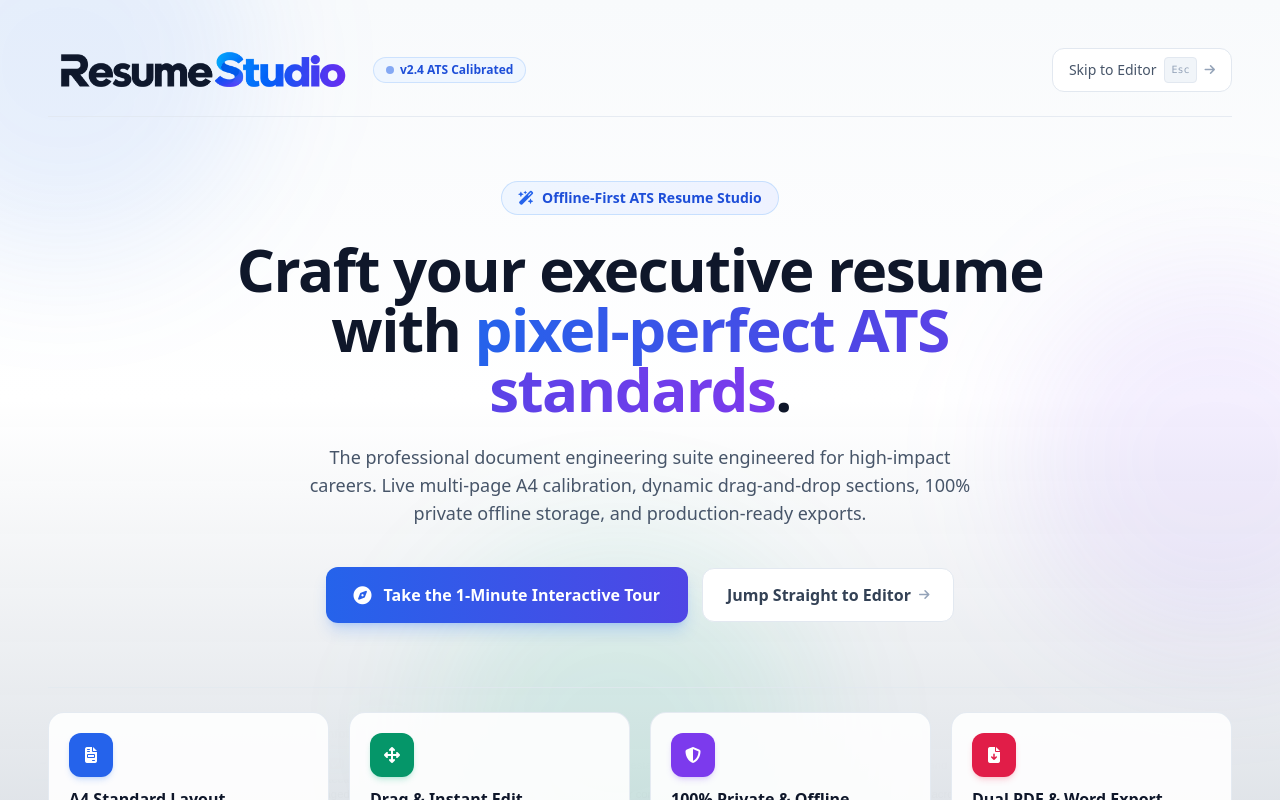
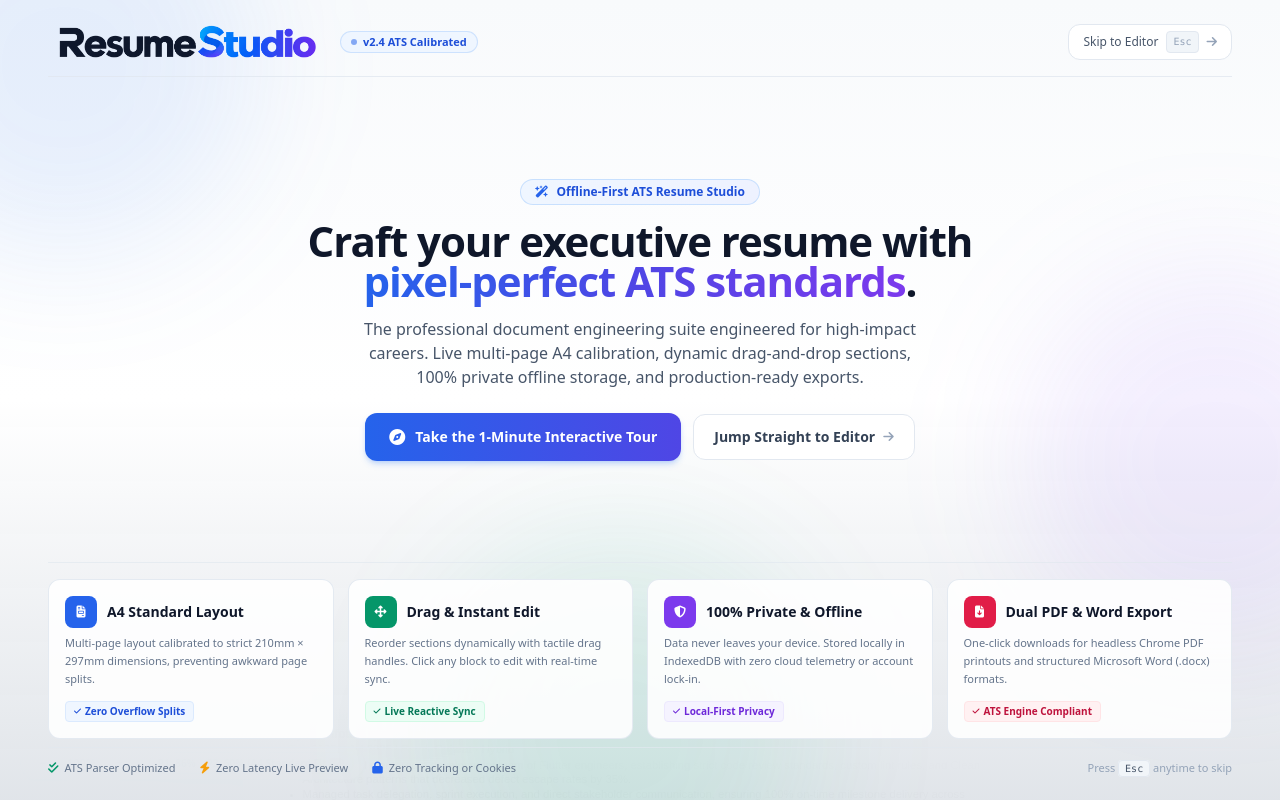
Before and after one commit to bhx20/Resume-Studio, a website: page src/client/index.html in a window 1280 px wide. Drawn offline with nearby package versions, Linux system fonts and the light colour scheme; no server answers.

Commit message:
fix(welcome): calibrate vertical layout and card heights to prevent bottom cut-off

```diff
--- a/src/client/index.html
+++ b/src/client/index.html
@@ -894,29 +894,29 @@
 
   <!-- Welcome Screen for First-Time Users (Full Screen Studio Experience) -->
   <div id="welcome-modal" class="fixed inset-0 bg-slate-950/70 backdrop-blur-2xl z-[80] overflow-y-auto flex flex-col justify-between hidden transition-opacity duration-300" role="dialog" aria-modal="true" aria-labelledby="welcome-modal-title">
-    <div id="welcome-modal-box" class="w-full min-h-screen flex flex-col justify-between bg-gradient-to-b from-slate-50 via-white to-slate-100/90 transform transition-all duration-300 scale-95 opacity-0 relative overflow-hidden">
+    <div id="welcome-modal-box" class="w-full min-h-screen flex flex-col justify-between bg-gradient-to-b from-slate-50 via-white to-slate-100/90 transform transition-all duration-300 scale-95 opacity-0 relative">
 
       <!-- Ambient Decorative Gradients -->
       <div class="absolute -top-32 -left-32 w-96 h-96 bg-blue-500/10 rounded-full blur-3xl pointer-events-none"></div>
       <div class="absolute top-1/3 -right-32 w-96 h-96 bg-violet-500/10 rounded-full blur-3xl pointer-events-none"></div>
       <div class="absolute -bottom-32 left-1/3 w-96 h-96 bg-emerald-500/10 rounded-full blur-3xl pointer-events-none"></div>
 
-      <!-- Centered Content Wrapper -->
-      <div class="max-w-7xl w-full mx-auto flex-1 flex flex-col justify-between p-6 sm:p-8 md:p-10 lg:p-12 z-10">
+      <!-- Centered Content Wrapper: Calibrated to fit 100% within viewport -->
+      <div class="max-w-7xl w-full mx-auto flex-1 flex flex-col justify-between px-5 py-4 sm:px-8 sm:py-5 lg:px-12 lg:py-6 z-10">
 
         <!-- Top Navigation / Header Bar -->
-        <header class="flex items-center justify-between pb-6 border-b border-slate-200/80 gap-4">
+        <header class="flex items-center justify-between pb-3 sm:pb-4 border-b border-slate-200/80 gap-4 shrink-0">
           <!-- System Logo + ATS Version Badge -->
-          <div class="flex items-center gap-3.5">
-            <img src="assets/logo.png" alt="Resume Studio" class="h-9 sm:h-10 w-auto object-contain drop-shadow-xs" />
-            <span class="hidden sm:inline-flex items-center gap-1.5 px-3 py-1 rounded-full text-xs font-semibold bg-blue-50 text-blue-700 border border-blue-200/70 shadow-2xs">
-              <span class="w-2 h-2 rounded-full bg-blue-600 animate-pulse"></span>
+          <div class="flex items-center gap-3">
+            <img src="assets/logo.png" alt="Resume Studio" class="h-8 sm:h-9 w-auto object-contain drop-shadow-xs" />
+            <span class="hidden sm:inline-flex items-center gap-1.5 px-2.5 py-0.5 rounded-full text-[11px] font-semibold bg-blue-50 text-blue-700 border border-blue-200/70 shadow-2xs">
+              <span class="w-1.5 h-1.5 rounded-full bg-blue-600 animate-pulse"></span>
               v2.4 ATS Calibrated
             </span>
           </div>
 
           <!-- Skip / Close Button -->
-          <button id="welcome-modal-close" type="button" class="group inline-flex items-center gap-2 px-4 py-2 rounded-xl text-xs sm:text-sm font-medium text-slate-600 hover:text-slate-900 bg-white hover:bg-slate-50 border border-slate-200 hover:border-slate-300 transition shadow-xs cursor-pointer" title="Skip to editor (Esc)" aria-label="Close welcome screen">
+          <button id="welcome-modal-close" type="button" class="group inline-flex items-center gap-2 px-3.5 py-1.5 rounded-xl text-xs font-medium text-slate-600 hover:text-slate-900 bg-white hover:bg-slate-50 border border-slate-200 hover:border-slate-300 transition shadow-2xs cursor-pointer" title="Skip to editor (Esc)" aria-label="Close welcome screen">
             <span>Skip to Editor</span>
             <kbd class="hidden md:inline-block px-1.5 py-0.5 text-[10px] font-mono font-medium text-slate-400 bg-slate-100 border border-slate-200 rounded group-hover:bg-white group-hover:text-slate-600">Esc</kbd>
             <i class="fa-solid fa-arrow-right text-xs text-slate-400 group-hover:text-slate-700 group-hover:translate-x-0.5 transition-transform"></i>
@@ -924,108 +924,116 @@
         </header>
 
         <!-- Hero Section -->
-        <main class="py-8 sm:py-12 md:py-16 text-center max-w-4xl mx-auto space-y-6">
+        <main class="py-3 sm:py-5 md:py-6 text-center max-w-3xl mx-auto space-y-3 sm:space-y-4 my-auto shrink-0">
 
           <!-- Category Pill -->
-          <div class="inline-flex items-center gap-2 px-4 py-1.5 rounded-full bg-gradient-to-r from-blue-50 to-indigo-50 border border-blue-200/80 text-blue-700 text-xs sm:text-sm font-semibold shadow-xs">
+          <div class="inline-flex items-center gap-2 px-3.5 py-1 rounded-full bg-gradient-to-r from-blue-50 to-indigo-50 border border-blue-200/80 text-blue-700 text-xs font-semibold shadow-2xs">
             <i class="fa-solid fa-wand-magic-sparkles text-blue-600"></i>
             <span>Offline-First ATS Resume Studio</span>
           </div>
 
           <!-- Main Title -->
-          <h1 id="welcome-modal-title" class="text-3xl sm:text-4xl md:text-5xl lg:text-6xl font-black text-slate-900 tracking-tight leading-[1.12]">
+          <h1 id="welcome-modal-title" class="text-2xl sm:text-3xl md:text-4xl lg:text-[42px] font-black text-slate-900 tracking-tight leading-[1.14]">
             Craft your executive resume with <span class="bg-gradient-to-r from-blue-600 via-indigo-600 to-violet-600 bg-clip-text text-transparent">pixel-perfect ATS standards</span>.
           </h1>
 
           <!-- Subtitle -->
-          <p class="text-sm sm:text-base md:text-lg text-slate-600 max-w-2xl mx-auto leading-relaxed">
+          <p class="text-xs sm:text-sm md:text-base text-slate-600 max-w-xl mx-auto leading-relaxed">
             The professional document engineering suite engineered for high-impact careers. Live multi-page A4 calibration, dynamic drag-and-drop sections, 100% private offline storage, and production-ready exports.
           </p>
 
           <!-- Primary & Secondary Action Dock -->
-          <div class="flex flex-col sm:flex-row items-center justify-center gap-3.5 pt-2 sm:pt-4">
-            <button id="welcome-btn-tour" type="button" class="w-full sm:w-auto px-7 py-3.5 rounded-xl bg-gradient-to-r from-blue-600 to-indigo-600 hover:from-blue-700 hover:to-indigo-700 text-white text-sm sm:text-base font-bold shadow-lg shadow-blue-500/25 hover:shadow-xl hover:shadow-blue-500/35 hover:-translate-y-0.5 transition-all flex items-center justify-center gap-3 cursor-pointer">
-              <i class="fa-solid fa-compass text-lg"></i>
+          <div class="flex flex-col sm:flex-row items-center justify-center gap-3 pt-1 sm:pt-2">
+            <button id="welcome-btn-tour" type="button" class="w-full sm:w-auto px-6 py-2.5 sm:py-3 rounded-xl bg-gradient-to-r from-blue-600 to-indigo-600 hover:from-blue-700 hover:to-indigo-700 text-white text-xs sm:text-sm font-bold shadow-md shadow-blue-500/25 hover:shadow-lg hover:shadow-blue-500/35 hover:-translate-y-0.5 transition-all flex items-center justify-center gap-2.5 cursor-pointer">
+              <i class="fa-solid fa-compass text-base"></i>
               <span>Take the 1-Minute Interactive Tour</span>
             </button>
-            <button id="welcome-btn-skip" type="button" class="w-full sm:w-auto px-6 py-3.5 rounded-xl text-slate-700 hover:text-slate-900 bg-white hover:bg-slate-50 border border-slate-200 hover:border-slate-300 text-sm sm:text-base font-semibold transition shadow-xs flex items-center justify-center gap-2 cursor-pointer">
+            <button id="welcome-btn-skip" type="button" class="w-full sm:w-auto px-5 py-2.5 sm:py-3 rounded-xl text-slate-700 hover:text-slate-900 bg-white hover:bg-slate-50 border border-slate-200 hover:border-slate-300 text-xs sm:text-sm font-semibold transition shadow-2xs flex items-center justify-center gap-2 cursor-pointer">
               <span>Jump Straight to Editor</span>
               <i class="fa-solid fa-arrow-right text-xs text-slate-400"></i>
             </button>
           </div>
         </main>
 
-        <!-- 4-Column Feature Pillars Grid -->
-        <section class="grid grid-cols-1 sm:grid-cols-2 lg:grid-cols-4 gap-4 lg:gap-5 pt-6 border-t border-slate-200/70" aria-label="Key features">
+        <!-- 4-Column Feature Pillars Grid (Compact & Balanced) -->
+        <section class="grid grid-cols-1 sm:grid-cols-2 lg:grid-cols-4 gap-3 lg:gap-3.5 pt-3 sm:pt-4 border-t border-slate-200/70 shrink-0" aria-label="Key features">
 
           <!-- Pillar 1 -->
-          <div class="p-5 rounded-2xl bg-white/90 border border-slate-200/90 shadow-xs hover:border-blue-300 hover:shadow-md transition-all flex flex-col justify-between group">
-            <div class="space-y-2.5">
-              <div class="w-11 h-11 rounded-xl bg-blue-600 text-white flex items-center justify-center shadow-md shadow-blue-500/20 text-base group-hover:scale-105 transition-transform">
-                <i class="fa-solid fa-file-invoice"></i>
+          <div class="p-3.5 sm:p-4 rounded-xl bg-white/90 border border-slate-200/90 shadow-2xs hover:border-blue-300 hover:shadow-sm transition-all flex flex-col justify-between group">
+            <div class="space-y-1.5">
+              <div class="flex items-center gap-2.5">
+                <div class="w-8 h-8 rounded-lg bg-blue-600 text-white flex items-center justify-center shadow-xs text-xs shrink-0 group-hover:scale-105 transition-transform">
+                  <i class="fa-solid fa-file-invoice"></i>
+                </div>
+                <h3 class="text-xs sm:text-sm font-bold text-slate-900 leading-snug">A4 Standard Layout</h3>
               </div>
-              <h3 class="text-sm sm:text-base font-bold text-slate-900">A4 Standard Layout</h3>
-              <p class="text-xs text-slate-500 leading-relaxed">
-                Multi-page layout calibrated to strict 210mm × 297mm dimensions, preventing awkward page-break splits.
+              <p class="text-[11px] text-slate-500 leading-relaxed">
+                Multi-page layout calibrated to strict 210mm × 297mm dimensions, preventing awkward page splits.
               </p>
             </div>
-            <div class="pt-3.5">
-              <span class="inline-flex items-center gap-1.5 text-[11px] font-semibold text-blue-700 bg-blue-50 px-2.5 py-1 rounded-lg border border-blue-100">
-                <i class="fa-solid fa-check text-[10px]"></i> Zero Overflow Splits
+            <div class="pt-2">
+              <span class="inline-flex items-center gap-1 text-[10px] font-semibold text-blue-700 bg-blue-50 px-2 py-0.5 rounded border border-blue-100">
+                <i class="fa-solid fa-check text-[8px]"></i> Zero Overflow Splits
               </span>
             </div>
           </div>
 
           <!-- Pillar 2 -->
-          <div class="p-5 rounded-2xl bg-white/90 border border-slate-200/90 shadow-xs hover:border-emerald-300 hover:shadow-md transition-all flex flex-col justify-between group">
-            <div class="space-y-2.5">
-              <div class="w-11 h-11 rounded-xl bg-emerald-600 text-white flex items-center justify-center shadow-md shadow-emerald-500/20 text-base group-hover:scale-105 transition-transform">
-                <i class="fa-solid fa-arrows-up-down-left-right"></i>
+          <div class="p-3.5 sm:p-4 rounded-xl bg-white/90 border border-slate-200/90 shadow-2xs hover:border-emerald-300 hover:shadow-sm transition-all flex flex-col justify-between group">
+            <div class="space-y-1.5">
+              <div class="flex items-center gap-2.5">
+                <div class="w-8 h-8 rounded-lg bg-emerald-600 text-white flex items-center justify-center shadow-xs text-xs shrink-0 group-hover:scale-105 transition-transform">
+                  <i class="fa-solid fa-arrows-up-down-left-right"></i>
+                </div>
+                <h3 class="text-xs sm:text-sm font-bold text-slate-900 leading-snug">Drag &amp; Instant Edit</h3>
               </div>
-              <h3 class="text-sm sm:text-base font-bold text-slate-900">Drag &amp; Instant Edit</h3>
-              <p class="text-xs text-slate-500 leading-relaxed">
-                Reorder sections dynamically with tactile drag handles. Click any block to edit with real-time reactive sync.
+              <p class="text-[11px] text-slate-500 leading-relaxed">
+                Reorder sections dynamically with tactile drag handles. Click any block to edit with real-time sync.
               </p>
             </div>
-            <div class="pt-3.5">
-              <span class="inline-flex items-center gap-1.5 text-[11px] font-semibold text-emerald-700 bg-emerald-50 px-2.5 py-1 rounded-lg border border-emerald-100">
-                <i class="fa-solid fa-check text-[10px]"></i> Live Reactive Sync
+            <div class="pt-2">
+              <span class="inline-flex items-center gap-1 text-[10px] font-semibold text-emerald-700 bg-emerald-50 px-2 py-0.5 rounded border border-emerald-100">
+                <i class="fa-solid fa-check text-[8px]"></i> Live Reactive Sync
               </span>
             </div>
           </div>
 
           <!-- Pillar 3 -->
-          <div class="p-5 rounded-2xl bg-white/90 border border-slate-200/90 shadow-xs hover:border-violet-300 hover:shadow-md transition-all flex flex-col justify-between group">
-            <div class="space-y-2.5">
-              <div class="w-11 h-11 rounded-xl bg-violet-600 text-white flex items-center justify-center shadow-md shadow-violet-500/20 text-base group-hover:scale-105 transition-transform">
-                <i class="fa-solid fa-shield-halved"></i>
+          <div class="p-3.5 sm:p-4 rounded-xl bg-white/90 border border-slate-200/90 shadow-2xs hover:border-violet-300 hover:shadow-sm transition-all flex flex-col justify-between group">
+            <div class="space-y-1.5">
+              <div class="flex items-center gap-2.5">
+                <div class="w-8 h-8 rounded-lg bg-violet-600 text-white flex items-center justify-center shadow-xs text-xs shrink-0 group-hover:scale-105 transition-transform">
+                  <i class="fa-solid fa-shield-halved"></i>
+                </div>
+                <h3 class="text-xs sm:text-sm font-bold text-slate-900 leading-snug">100% Private &amp; Offline</h3>
               </div>
-              <h3 class="text-sm sm:text-base font-bold text-slate-900">100% Private &amp; Offline</h3>
-              <p class="text-xs text-slate-500 leading-relaxed">
-                Your data never leaves your device. Stored locally in IndexedDB with zero cloud telemetry or account lock-in.
+              <p class="text-[11px] text-slate-500 leading-relaxed">
+                Data never leaves your device. Stored locally in IndexedDB with zero cloud telemetry or account lock-in.
               </p>
             </div>
-            <div class="pt-3.5">
-              <span class="inline-flex items-center gap-1.5 text-[11px] font-semibold text-violet-700 bg-violet-50 px-2.5 py-1 rounded-lg border border-violet-100">
-                <i class="fa-solid fa-check text-[10px]"></i> Local-First Privacy
+            <div class="pt-2">
+              <span class="inline-flex items-center gap-1 text-[10px] font-semibold text-violet-700 bg-violet-50 px-2 py-0.5 rounded border border-violet-100">
+                <i class="fa-solid fa-check text-[8px]"></i> Local-First Privacy
               </span>
             </div>
           </div>
 
           <!-- Pillar 4 -->
-          <div class="p-5 rounded-2xl bg-white/90 border border-slate-200/90 shadow-xs hover:border-rose-300 hover:shadow-md transition-all flex flex-col justify-between group">
-            <div class="space-y-2.5">
-              <div class="w-11 h-11 rounded-xl bg-rose-600 text-white flex items-center justify-center shadow-md shadow-rose-500/20 text-base group-hover:scale-105 transition-transform">
-                <i class="fa-solid fa-file-arrow-down"></i>
+          <div class="p-3.5 sm:p-4 rounded-xl bg-white/90 border border-slate-200/90 shadow-2xs hover:border-rose-300 hover:shadow-sm transition-all flex flex-col justify-between group">
+            <div class="space-y-1.5">
+              <div class="flex items-center gap-2.5">
+                <div class="w-8 h-8 rounded-lg bg-rose-600 text-white flex items-center justify-center shadow-xs text-xs shrink-0 group-hover:scale-105 transition-transform">
+                  <i class="fa-solid fa-file-arrow-down"></i>
+                </div>
+                <h3 class="text-xs sm:text-sm font-bold text-slate-900 leading-snug">Dual PDF &amp; Word Export</h3>
               </div>
-              <h3 class="text-sm sm:text-base font-bold text-slate-900">Dual PDF &amp; Word Export</h3>
-              <p class="text-xs text-slate-500 leading-relaxed">
-                One-click downloads for headless Chrome PDF printouts and genuine structured Microsoft Word (.docx) formats.
+              <p class="text-[11px] text-slate-500 leading-relaxed">
+                One-click downloads for headless Chrome PDF printouts and structured Microsoft Word (.docx) formats.
               </p>
             </div>
-            <div class="pt-3.5">
-              <span class="inline-flex items-center gap-1.5 text-[11px] font-semibold text-rose-700 bg-rose-50 px-2.5 py-1 rounded-lg border border-rose-100">
-                <i class="fa-solid fa-check text-[10px]"></i> ATS Engine Compliant
+            <div class="pt-2">
+              <span class="inline-flex items-center gap-1 text-[10px] font-semibold text-rose-700 bg-rose-50 px-2 py-0.5 rounded border border-rose-100">
+                <i class="fa-solid fa-check text-[8px]"></i> ATS Engine Compliant
               </span>
             </div>
           </div>
@@ -1033,8 +1041,8 @@
         </section>
 
         <!-- Trust Badges Footer -->
-        <footer class="pt-6 mt-4 border-t border-slate-200/70 flex flex-wrap items-center justify-between gap-3 text-slate-500 text-xs">
-          <div class="flex items-center gap-5 sm:gap-7 flex-wrap">
+        <footer class="pt-3 mt-2 border-t border-slate-200/70 flex flex-wrap items-center justify-between gap-2 text-slate-500 text-[11px] shrink-0">
+          <div class="flex items-center gap-4 sm:gap-6 flex-wrap">
             <span class="inline-flex items-center gap-1.5 font-medium">
               <i class="fa-solid fa-check-double text-emerald-600 text-xs"></i>
               <span>ATS Parser Optimized</span>
```
